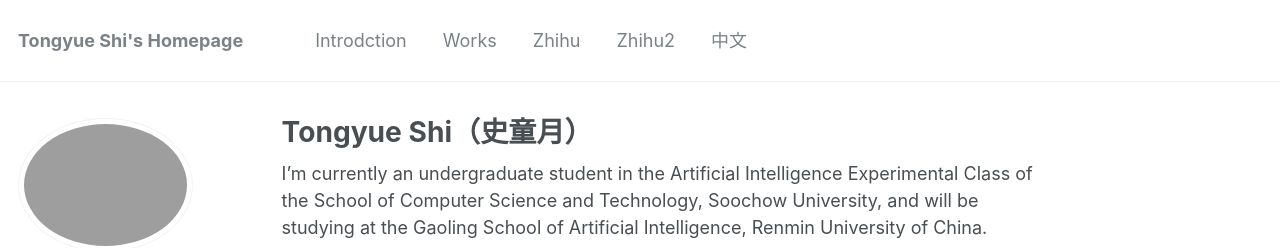
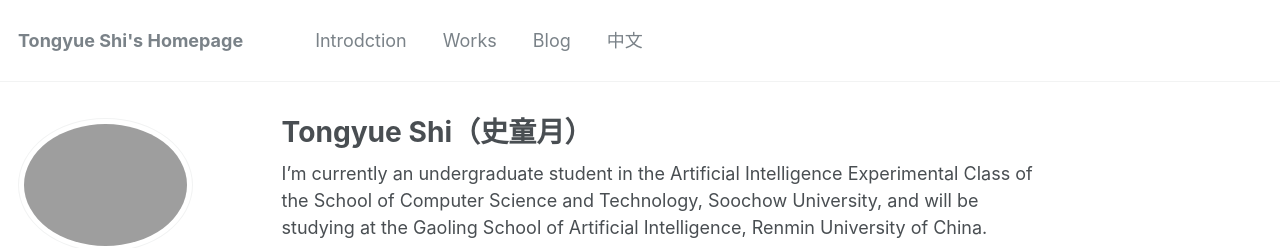
Before and after one commit to perfectboy666/perfectboy666.github.io, a Jekyll site: the page built from _pages/about.md, in a window 1280 px wide and 900 px high. Shown: the top 248 px of the window. Built offline with Jekyll 4.4.1, drawn with Linux system fonts in a browser that asks for light colours.

Commit message:
Update navigation.yml

```diff
--- a/_data/navigation.yml
+++ b/_data/navigation.yml
@@ -23,10 +23,10 @@
   # - title: "Honors & Rewards"
   #   url: /hr/
 
-  - title: "Zhihu"
-    url: 'https://www.zhihu.com/people/outstandingboy'
+  # - title: "Zhihu"
+  #   url: 'https://www.zhihu.com/people/outstandingboy'
 
-  - title: "Zhihu2"
+  - title: "Blog"
     url: https://www.zhihu.com/people/outstandingboy
 
   - title: "中文"
```
